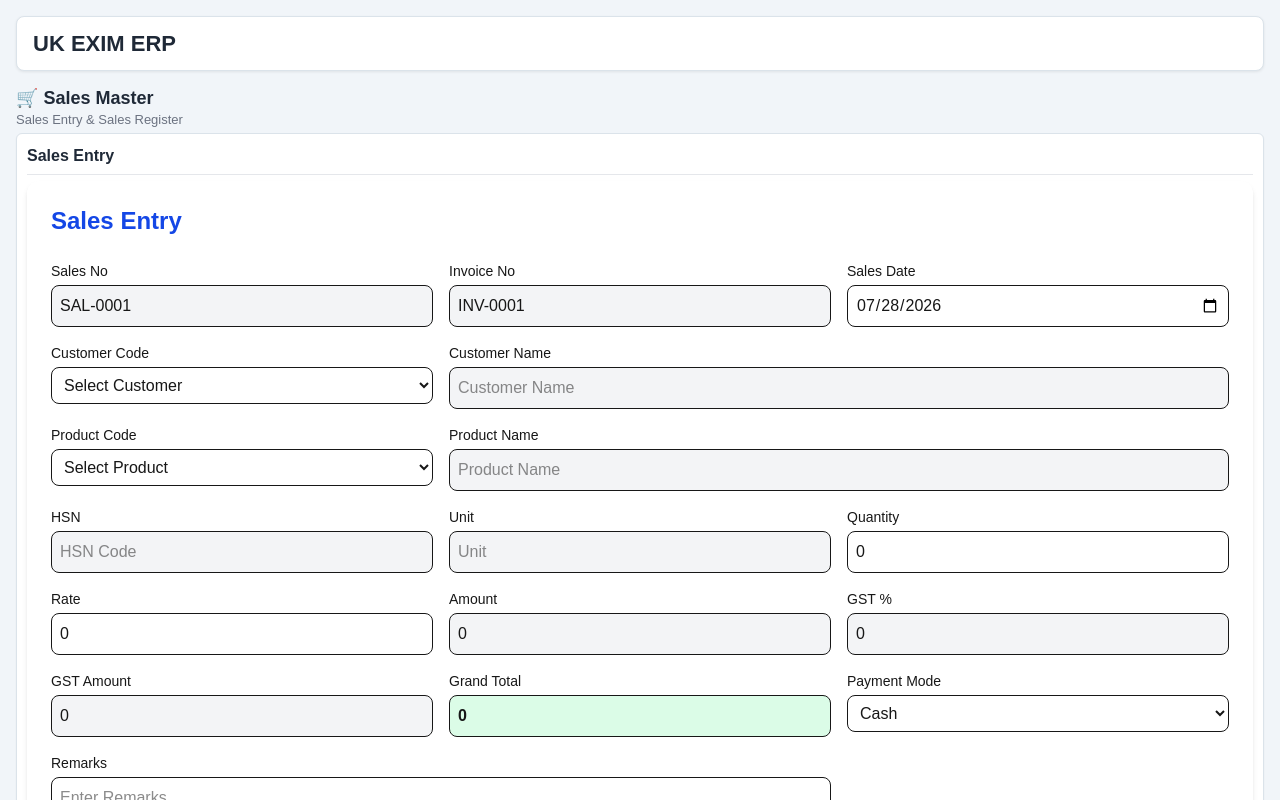
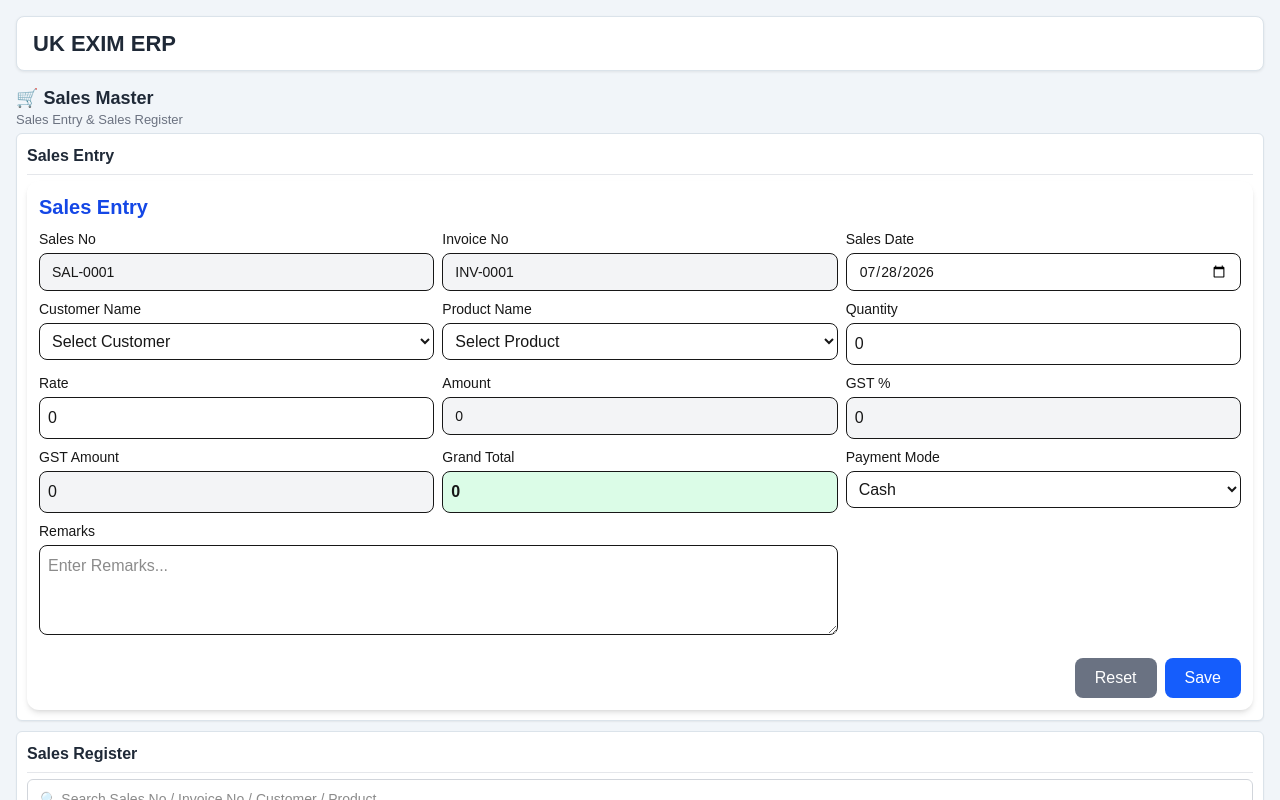
Before and after one commit to uttambhosale65/uk-exim-erp, a Next.js app: page /sales in a window 1280 px wide. Shown: the top 800 px of the page. Built offline with nearby package versions, Linux system fonts and the light colour scheme.

Commit message:
ERP v1.0 - Dashboard Live, GST Fix, Sales & Purchase Improvements

```diff
--- a/app/components/customer/purchase/PurchaseMaster.tsx
+++ b/app/components/customer/purchase/PurchaseMaster.tsx
@@ -22,7 +22,7 @@ export default function PurchaseMaster() {
 
   useEffect(() => {
     const data = loadPurchases();
-
+    console.log(data);
     setPurchases(data);
     setPurchaseNo(getNextPurchaseNo(data));
   }, []);
--- a/app/components/customer/sales/SalesForm.tsx
+++ b/app/components/customer/sales/SalesForm.tsx
@@ -131,12 +131,12 @@ const amount = useMemo(() => {
     });
   };
   return (
-    <div className="bg-white rounded-xl shadow-md p-6">
-      <h2 className="text-2xl font-bold mb-6 text-blue-700">
+    <div className="bg-white rounded-xl shadow-md p-3">
+      <h2 className="text-xl font-bold mb-2 text-blue-700">
         Sales Entry
       </h2>
 
-      <div className="grid grid-cols-1 md:grid-cols-3 gap-4">
+    <div className="grid grid-cols-1 md:grid-cols-3 gap-2">
 
         {/* Sales Details */}
 
@@ -149,7 +149,7 @@ const amount = useMemo(() => {
             name="salesNo"
             value={form.salesNo}
             readOnly
-            className="w-full border rounded-lg p-2 bg-gray-100"
+            className="w-full border rounded-lg px-3 py-2 text-sm bg-gray-100"
           />
         </div>
 
@@ -162,7 +162,7 @@ const amount = useMemo(() => {
             name="invoiceNo"
             value={form.invoiceNo}
             readOnly
-            className="w-full border rounded-lg p-2 bg-gray-100"
+            className="w-full border rounded-lg px-3 py-2 text-sm bg-gray-100"
           />
         </div>
 
@@ -175,136 +175,69 @@ const amount = useMemo(() => {
             name="salesDate"
             value={form.salesDate}
             onChange={handleChange}
-            className="w-full border rounded-lg p-2"
+            className="w-full border rounded-lg px-3 py-2 text-sm"
           />
         </div>
 
         {/* Customer */}
-
 <div>
   <label className="block text-sm font-medium mb-1">
-    Customer Code
+    Customer Name
   </label>
-
   <select
+    name="customerCode"
     value={form.customerCode}
-    className="w-full border rounded-lg p-2"
     onChange={(e) => {
-      const customer = customers.find(
-        (c) => c.code === e.target.value
-      );
-
-      if (!customer) return;
-
-      setForm((prev) => ({
+      const customer = customers.find(c => c.code === e.target.value);
+      setForm(prev => ({
         ...prev,
-        customerCode: customer.code,
-        customerName: customer.name,
+        customerCode: customer?.code || "",
+        customerName: customer?.name || "",
       }));
     }}
+    className="w-full border rounded-lg p-2"
   >
     <option value="">Select Customer</option>
-
-    {customers.map((customer) => (
-  <option key={customer.code} value={customer.code}>
-    {customer.code} - {customer.name}
+    {customers.map(c => (
+      <option key={c.code} value={c.code}>
+        {c.name}
       </option>
     ))}
   </select>
 </div>
 
-        <div className="md:col-span-2">
-  <label className="block text-sm font-medium mb-1">
-    Customer Name
-  </label>
-
-  <input
-    type="text"
-    value={form.customerName}
-    readOnly
-    className="w-full border rounded-lg p-2 bg-gray-100"
-    placeholder="Customer Name"
-  />
-</div>
         {/* Product */}
-
 <div>
   <label className="block text-sm font-medium mb-1">
-    Product Code
+    Product Name
   </label>
-
   <select
+    name="productCode"
     value={form.productCode}
-    className="w-full border rounded-lg p-2"
     onChange={(e) => {
-      const product = products.find(
-        (p) => p.code === e.target.value
-      );
-
-      if (!product) return;
-
-      setForm((prev) => ({
+      const product = products.find(p => p.code === e.target.value);
+console.log(product);
+      setForm(prev => ({
         ...prev,
-        productCode: product.code,
-        productName: product.name,
-        hsn: product.hsn,
-        unit: product.unit,
-        rate: product.sale,
-        gst: Number(String(product.gst).replace("%", "")),
+        productCode: product?.code || "",
+        productName: product?.name || "",
+        hsn: product?.hsn || "",
+        unit: product?.unit || "",
+        rate: Number(product?.sale ?? 0),
+        gst: Number((product?.gst ?? "0").replace("%", "")),
       }));
     }}
+    className="w-full border rounded-lg p-2"
   >
     <option value="">Select Product</option>
-
-   {products.map((product) => (
-  <option key={product.code} value={product.code}>
-    {product.code} - {product.name}
+    {products.map(p => (
+      <option key={p.code} value={p.code}>
+        {p.name}
       </option>
     ))}
   </select>
 </div>
 
-        <div className="md:col-span-2">
-  <label className="block text-sm font-medium mb-1">
-    Product Name
-  </label>
-
-  <input
-    type="text"
-    value={form.productName}
-    readOnly
-    className="w-full border rounded-lg p-2 bg-gray-100"
-    placeholder="Product Name"
-  />
-</div>
-
-        <div>
-          <label className="block text-sm font-medium mb-1">
-            HSN
-          </label>
-          <input
-  type="text"
-  name="hsn"
-  value={form.hsn}
-  readOnly
-  className="w-full border rounded-lg p-2 bg-gray-100"
-  placeholder="HSN Code"
-/>
-        </div>
-
-        <div>
-          <label className="block text-sm font-medium mb-1">
-            Unit
-          </label>
-          <input
-  type="text"
-  name="unit"
-  value={form.unit}
-  readOnly
-  className="w-full border rounded-lg p-2 bg-gray-100"
-  placeholder="Unit"
-/>
-        </div>
        {/* Quantity & Rate */}
 
         <div>
@@ -343,7 +276,7 @@ const amount = useMemo(() => {
             type="number"
             value={amount}
             readOnly
-            className="w-full border rounded-lg p-2 bg-gray-100"
+            className="w-full border rounded-lg px-3 py-2 text-sm bg-gray-100"
           />
         </div>
 
@@ -423,7 +356,7 @@ const amount = useMemo(() => {
 
 </div>
 
-<div className="flex justify-end gap-3 mt-6">
+<div className="flex justify-end gap-2 mt-4">
 
   <button
     type="button"
@@ -462,7 +395,7 @@ const amount = useMemo(() => {
 
           const sale: Sales = {
   ...form,
-
+id: form.id || crypto.randomUUID(),
   amount,
   gstAmount,
 
--- a/app/components/customer/sales/SalesTypes.ts
+++ b/app/components/customer/sales/SalesTypes.ts
@@ -28,13 +28,23 @@ export type Sales = {
   gstAmount: number;
   netAmount: number;
 
-  // GST Breakup (Future Use)
+  // GST Breakup
   taxableAmount: number;
   cgst: number;
   sgst: number;
   igst: number;
   grandTotal: number;
 
+  // Payment Details
+  paymentMode: "Cash" | "UPI" | "Card" | "Bank" | "Credit";
+
+  // Status
+  status: "Completed" | "Pending" | "Cancelled";
+
   // Other Details
   remarks: string;
+
+  // Audit
+  createdAt: string;
+  updatedAt: string;
 };
--- a/app/components/ui/Layout.tsx
+++ b/app/components/ui/Layout.tsx
@@ -17,12 +17,15 @@ export default function Layout({
     background: "#f1f5f9",
     minHeight: "100vh",
     padding: "16px",
+    overflowX: "hidden",
   }}
 >
       <div
   style={{
+    width: "100%",
     maxWidth: "1600px",
     margin: "0 auto",
+    boxSizing: "border-box",
   }}
 >
         <div
--- a/app/page.tsx
+++ b/app/page.tsx
@@ -1,12 +1,17 @@
 "use client";
 
-import { useState } from "react";
+import { useEffect, useState } from "react";
 
 import ProductMaster from "./product/components/ProductMaster";
 import CustomerMaster from "./components/customer/CustomerMaster";
 import SupplierMaster from "./components/supplier/SupplierMaster";
 import PurchaseMaster from "./components/customer/purchase/PurchaseMaster";
 import SalesPage from "./sales/page";
+import { loadProducts } from "./product/components/ProductStorage";
+import { loadCustomers } from "./components/customer/CustomerStorage";
+import { loadSuppliers } from "./components/supplier/SupplierStorage";
+import { loadPurchases } from "./components/customer/purchase/PurchaseStorage";
+import { loadSales } from "./components/customer/sales/SalesStorage";
 export default function Home() {
   const [activePage, setActivePage] =
     useState("dashboard");
@@ -35,6 +40,42 @@ export default function Home() {
       "0 2px 8px rgba(0,0,0,0.08)",
     minHeight: "90px",
   };
+  const [dashboard, setDashboard] = useState({
+  products: 0,
+  customers: 0,
+  suppliers: 0,
+  stock: 0,
+  sales: 0,
+  purchase: 0,
+});
+useEffect(() => {
+  const products = loadProducts();
+  const customers = loadCustomers();
+  const suppliers = loadSuppliers();
+  const purchases = loadPurchases();
+  const sales = loadSales();
+console.log("Purchases:", purchases);
+console.log("Sales:", sales);
+  setDashboard({
+    products: products.length,
+    customers: customers.length,
+    suppliers: suppliers.length,
+    stock: products.reduce(
+      (total, product) => total + Number(product.stock || 0),
+      0
+    ),
+    sales: sales.reduce(
+      (total, sale) =>
+        total + Number(sale.grandTotal ?? sale.netAmount ?? 0),
+      0
+    ),
+    purchase: purchases.reduce(
+  (total, purchase) =>
+    total + purchase.netAmount,
+  0
+),
+  });
+}, [activePage]);
   const renderPage = () => {
     switch (activePage) {
       case "products":
@@ -101,22 +142,22 @@ export default function Home() {
             >
               <div style={card}>
                 <h3>📦 Products</h3>
-                <h1>0</h1>
+                <h1>{dashboard.products}</h1>
               </div>
 
               <div style={card}>
                 <h3>👥 Customers</h3>
-                <h1>0</h1>
+                <h1>{dashboard.products}</h1>
               </div>
 
               <div style={card}>
                 <h3>🚚 Suppliers</h3>
-                <h1>0</h1>
+                <h1>{dashboard.products}</h1><h1>0</h1>
               </div>
 
               <div style={card}>
                 <h3>📦 Stock</h3>
-                <h1>0</h1>
+                <h1>{dashboard.products}</h1>
               </div>
 
               <div style={card}>
--- a/app/sales/page.tsx
+++ b/app/sales/page.tsx
@@ -29,6 +29,8 @@ export default function SalesPage() {
 
   const [search, setSearch] = useState("");
 
+ const [isLoaded, setIsLoaded] = useState(false);
+
 useEffect(() => {
   const data = loadSales();
 
@@ -41,9 +43,13 @@ export default function SalesPage() {
   setInvoiceNo(
     getNextInvoiceNo(data)
   );
+
+  setIsLoaded(true);
 }, []);
 
 useEffect(() => {
+  if (!isLoaded) return;
+
   saveSales(sales);
 
   setSalesNo(
@@ -53,7 +59,7 @@ export default function SalesPage() {
   setInvoiceNo(
     getNextInvoiceNo(sales)
   );
-  }, [sales]);
+}, [sales, isLoaded]);
 
   const filteredSales = useMemo(() => {
     return sales.filter((sale) =>
```
Lines whose indentation alone changed are shown as unchanged.
